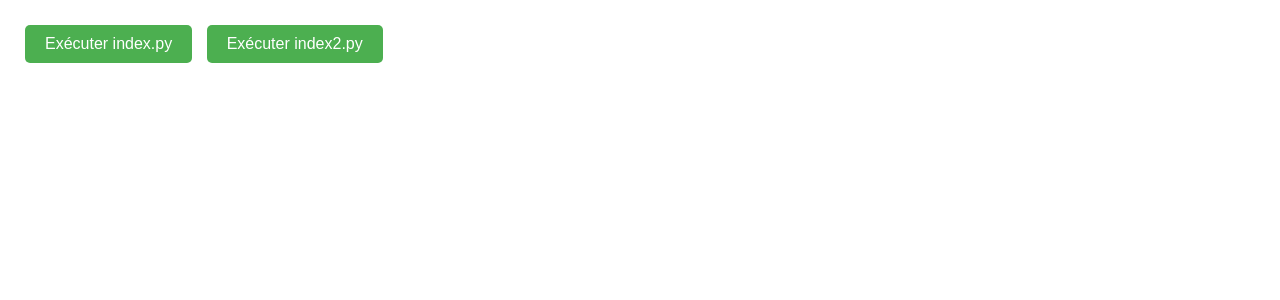
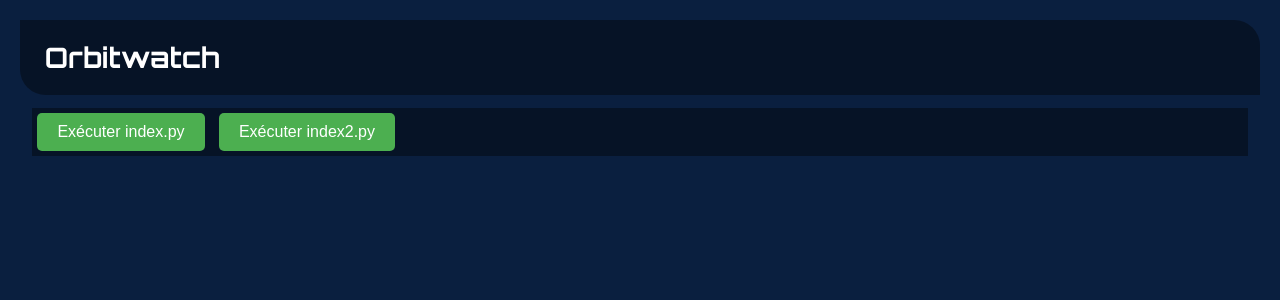
Before and after one commit to Julien-VIGNAU-ESPINE/OrbitWatch, a Flask app: page / in a window 1280 px wide. Shown: the top 300 px of the page. Run offline with Flask 3, Linux system fonts and the light colour scheme.

Commit message:
:feat: add style

```diff
--- a/templates/index.html
+++ b/templates/index.html
@@ -4,18 +4,36 @@
 <head>
     <meta charset="UTF-8">
     <meta name="viewport" content="width=device-width, initial-scale=1.0">
+    <link href="https://fonts.googleapis.com/css2?family=Orbitron:wght@400;500;700&display=swap" rel="stylesheet">
     <title>Exécution Code Python</title>
     <style>
         /* Style pour les boutons et le résultat */
         body {
-            font-family: Arial, sans-serif;
+            font-family: 'Orbitron', sans-serif;
             margin: 0;
             padding: 20px;
+            background-color: #0A1F3F;
+            color: #FFF;
         }
 
         #header {
-            margin-bottom: 20px;
+            background-color: rgba(0, 0, 0, 0.4);
+            padding: 0.1%;
+            border-top-right-radius: 2vw;
+            border-bottom-left-radius: 2vw;
+            padding-left: 2%;
         }
+
+        h1 {
+            font-size: 2.2vw;
+        }
+
+        #main_body {
+            background-color: rgba(0, 0, 0, 0.4);
+            height: auto;
+            margin: 1%;
+        }
+
 
         button {
             padding: 10px 20px;
@@ -42,13 +60,13 @@
         li {
             padding: 8px;
             margin-bottom: 5px;
-            background-color: #f9f9f9;
+            background-color: #000;
             border: 1px solid #ddd;
             border-radius: 5px;
         }
 
         li:hover {
-            background-color: #f1f1f1;
+            background-color: #222;
         }
 
         pre {
@@ -65,15 +83,18 @@
 
 <body>
     <div id="header">
+        <h1>Orbitwatch</h1>
+    </div>
+    <div id="main_body">
         <button id="executerBtn1">Exécuter index.py</button>
         <button id="executerBtn2">Exécuter index2.py</button>
+        <p id="result1"></p>
+        <ul id="jsonResult1"></ul> <!-- Résultats sous forme de liste -->
+
+        <p id="result2"></p>
+        <ul id="jsonResult2"></ul> <!-- Résultats sous forme de liste -->
     </div>
 
-    <p id="result1"></p>
-    <ul id="jsonResult1"></ul> <!-- Résultats sous forme de liste -->
-
-    <p id="result2"></p>
-    <ul id="jsonResult2"></ul> <!-- Résultats sous forme de liste -->
 
     <script>
         // Bouton pour exécuter index.py
```
